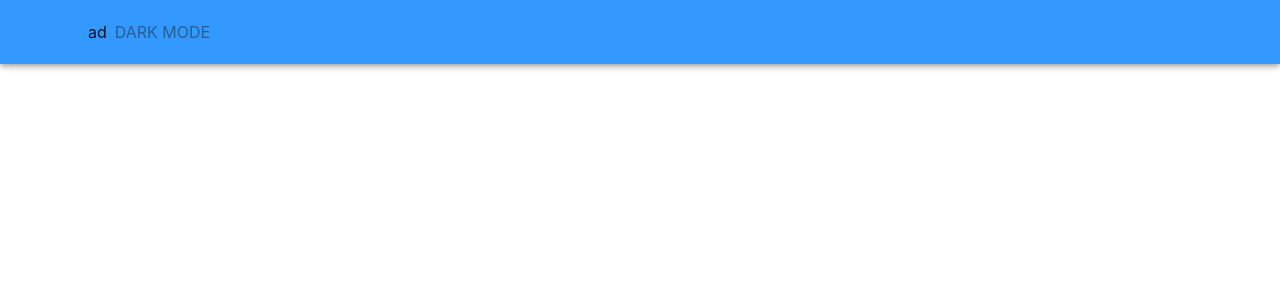
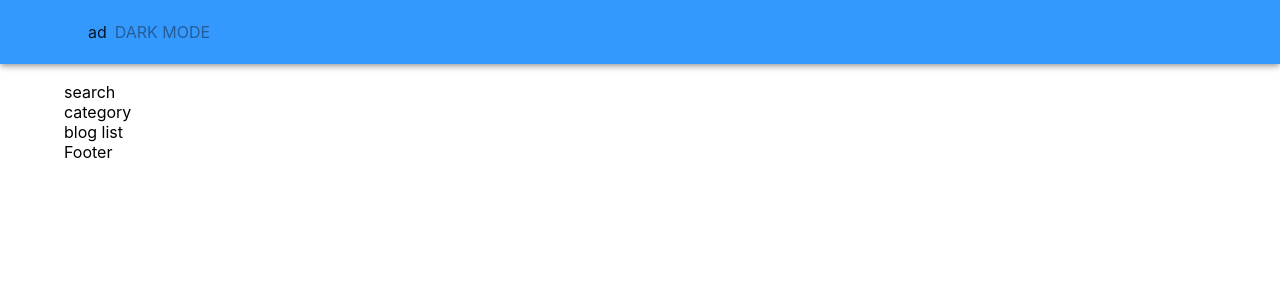
Before and after one commit to arrofirezasatria/nextjs-frontend-boilerplate, a Next.js app: page /blog in a window 1280 px wide. Shown: the top 300 px of the page. Built offline with nearby package versions, Linux system fonts and the light colour scheme.

Commit message:
feat: semantic html

```diff
--- a/src/components/AppsBar.tsx
+++ b/src/components/AppsBar.tsx
@@ -1,6 +1,8 @@
 import { AppBar, Button, Container, Toolbar, Typography } from "@mui/material";
 import React from "react";
 import { useThemeContext } from "@modules/ThemeContext";
+
+const link = [{ title: "", link: "/ad" }, { title: "/asd" }];
 
 export default function AppsBar() {
   const { toggleDarkMode } = useThemeContext();
--- a/src/pages/blog.tsx
+++ b/src/pages/blog.tsx
@@ -4,8 +4,14 @@
 export default function blog() {
   return (
     <AppsContainer>
-      <header>ad</header>
-      <div>ad</div>
+      <main>
+        <header>
+          <h1>Blog index TItle</h1>
+        </header>
+        <div>search</div>
+        <div>category</div>
+        <div>blog list</div>
+      </main>
     </AppsContainer>
   );
 }
--- a/src/pages/blog/[slug].tsx
+++ b/src/pages/blog/[slug].tsx
@@ -7,6 +7,7 @@
 export default function BlogPost() {
   return (
     <AppsContainer>
+      <Box component={"main"}>
         {/* JSON-LD can more than one  */}
         <ArticleJsonLd
           url={""}
@@ -16,12 +17,13 @@
           authorName={undefined}
           description={""}
         />
-      <Box component={"article"}>
         <header>
           <h1>Your Title</h1>
           <h2>subtitle</h2>
         </header>
+        <Box component={"article"}>
           <div>article body</div>
+        </Box>
       </Box>
     </AppsContainer>
   );
```
Also changed, not shown: src/pages/index.tsx (+5 -3 lines), src/pages/product/[sku].tsx (added, +22 -0 lines). Lines whose indentation alone changed are shown as unchanged.
